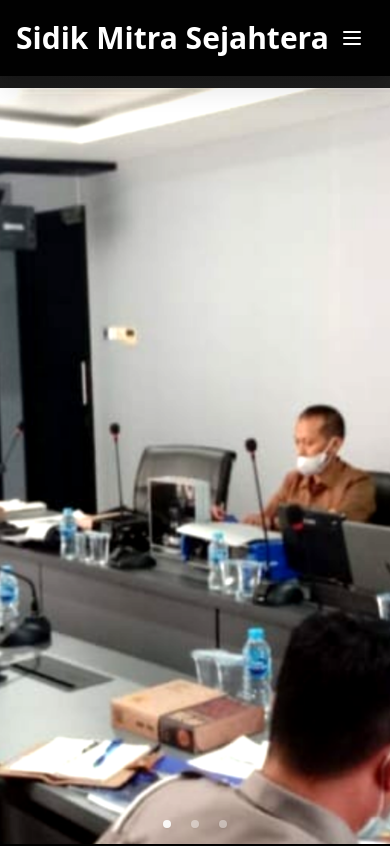
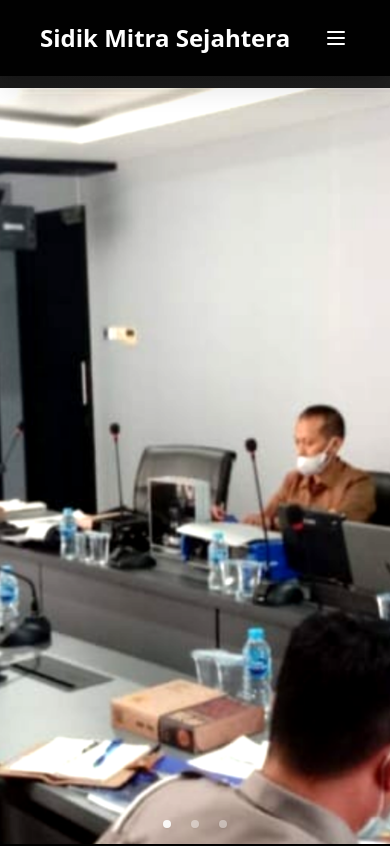
Before and after one commit to yvess66/companyprofile, a Next.js app: page / in a window 390 px wide. Shown: the top 846 px of the page. Built offline with nearby package versions, Linux system fonts and the light colour scheme.

Commit message:
update kode

```diff
--- a/components/Footer.tsx
+++ b/components/Footer.tsx
@@ -3,13 +3,14 @@ import Link from 'next/link';
 export default function Footer() {
   return (
     <footer className="glass-effect text-white border-t border-white/20">
-      <div className="max-w-7xl mx-auto px-4 sm:px-6 lg:px-8 py-8 sm:py-12">
-        <div className="grid grid-cols-1 sm:grid-cols-2 lg:grid-cols-4 gap-8 mb-8">
+      <div className="max-w-7xl mx-auto px-8 sm:px-10 lg:px-14 py-8 sm:py-12">
+        <div className="grid grid-cols-1 sm:grid-cols-2 lg:grid-cols-3 gap-8 mb-8">
           {/* Company Info */}
-          <div className="text-center sm:text-left">
-            <div className="flex items-center gap-3 mb-4 justify-center sm:justify-start">
-
-              <h3 className="text-xl font-bold">Sidik Mitra Sejahtera</h3>
+          <div className="text-left pl-2 sm:pl-3">
+            <div className="flex items-center gap-3 mb-4 justify-start">
+              <Link href="/" className="text-xl font-bold hover:text-white/90 transition-colors">
+                Sidik Mitra Sejahtera
+              </Link>
             </div>
             <p className="text-white/70 text-sm">
               Building a digital future with you through innovation and cutting-edge technology.
@@ -17,7 +18,7 @@ export default function Footer() {
           </div>
 
           {/* Quick Links */}
-          <div className="text-center sm:text-left">
+          <div className="text-left">
             <h4 className="font-bold text-lg mb-4">Quick Links</h4>
             <ul className="space-y-2 text-sm">
               <li>
@@ -51,10 +52,10 @@ export default function Footer() {
 
 
           {/* Contact */}
-          <div className="text-center sm:text-left">
+          <div className="text-left">
             <h4 className="font-bold text-lg mb-4">Contact</h4>
             <ul className="space-y-2 text-sm">
-            <li className="flex items-center gap-2 text-white/70 justify-center sm:justify-start">
+            <li className="flex items-center gap-2 text-white/70 justify-start">
           <svg className="w-4 h-4 shrink-0" fill="none" stroke="currentColor" viewBox="0 0 24 24">
           <path strokeLinecap="round" strokeLinejoin="round" strokeWidth="2"d="M3 8l7.89 5.26a2 2 0 002.22 0L21 8M5 19h14a2 2 0 002-2V7a2 2 0 00-2-2H5a2 2 0 00-2 2v10a2 2 0 002 2z">
           </path>
@@ -64,7 +65,7 @@ export default function Footer() {
           patriciakinanti.sms18@gmail.com
         </span>
       </li>
-              <li className="flex items-center gap-2 text-white/70 justify-center sm:justify-start">
+              <li className="flex items-center gap-2 text-white/70 justify-start">
               <svg className="w-4 h-4" fill="none" stroke="currentColor" viewBox="0 0 24 24"> <path strokeLinecap="round" strokeLinejoin="round" strokeWidth="2" d="M3 5a2 2 0 012-2h3.28a1 1 0 01.948.684l1.498 4.493a1 1 0 01-.502 1.21l-2.257 1.13a11.042 11.042 0 005.516 5.516l1.13-2.257a1 1 0 011.21-.502l4.493 1.498a1 1 0 01.684.949V19a2 2 0 01-2 2h-1C9.716 21 3 14.284 3 6V5z">
                 </path>
                 </svg> +62 813 8083 4908 </li> </ul> </div>
--- a/components/Navbar.tsx
+++ b/components/Navbar.tsx
@@ -16,11 +16,13 @@ export default function Navbar() {
 
   return (
     <header className="bg-black/95 md:bg-transparent md:backdrop-blur-lg md:border md:border-white/10 fixed top-0 left-0 right-0 z-[100] animate-fade-in shadow-xl">
-      <div className="max-w-7xl mx-auto px-4 sm:px-6 lg:px-8">
+      <div className="max-w-7xl mx-auto px-8 sm:px-10 lg:px-14">
         <div className="flex justify-between items-center py-4">
           {/* Logo */}
-          <div className="flex items-center space-x-3">
-            <h1 className="text-2xl sm:text-3xl font-bold text-white drop-shadow-lg">Sidik Mitra Sejahtera</h1>
+          <div className="flex items-center space-x-3 pl-2 sm:pl-3">
+            <Link href="/" className="text-2xl sm:text-3xl font-bold text-white drop-shadow-lg text-left hover:text-white/90 transition-colors">
+              Sidik Mitra Sejahtera
+            </Link>
           </div>
 
           {/* Desktop Navigation */}
```
